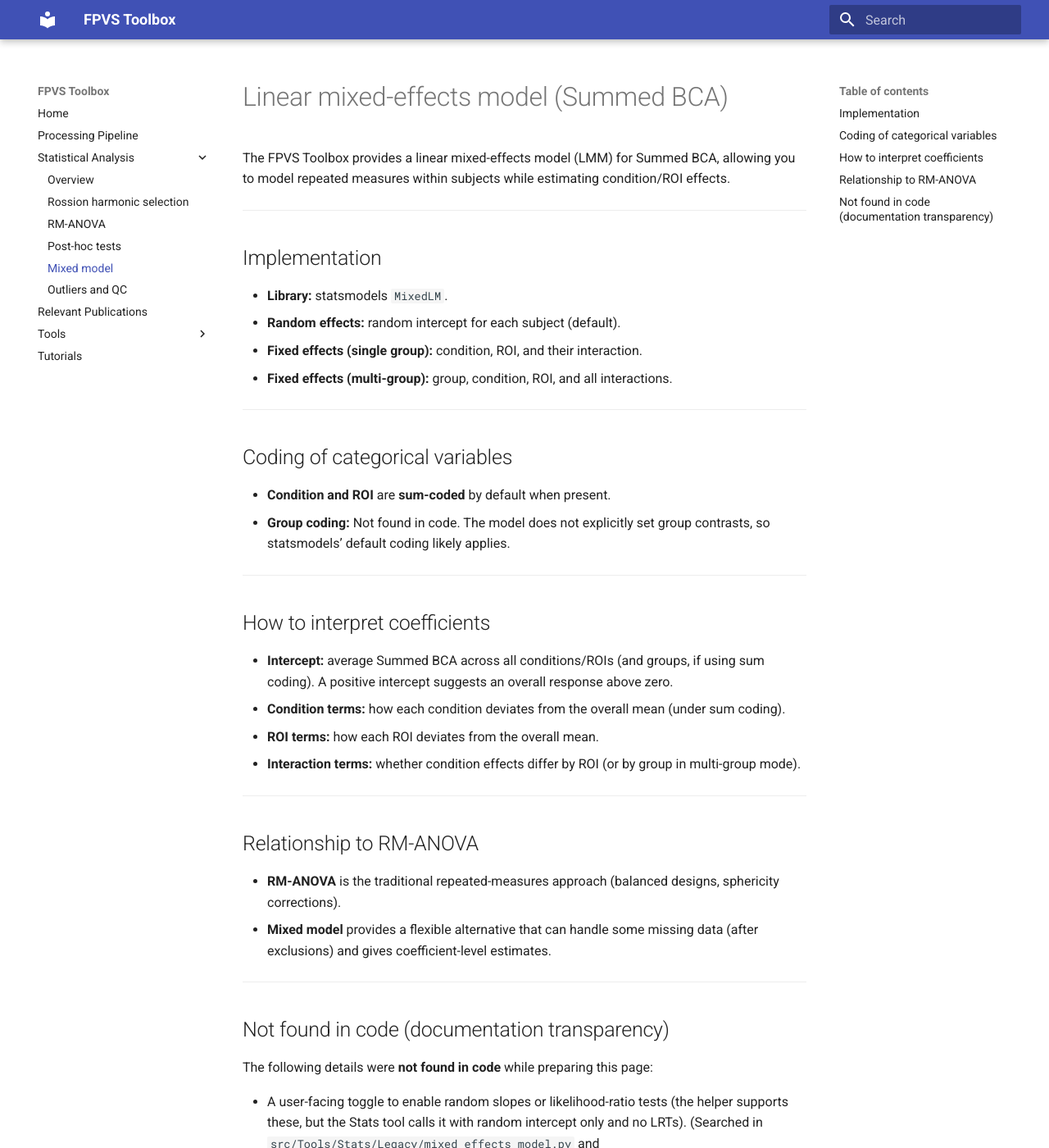
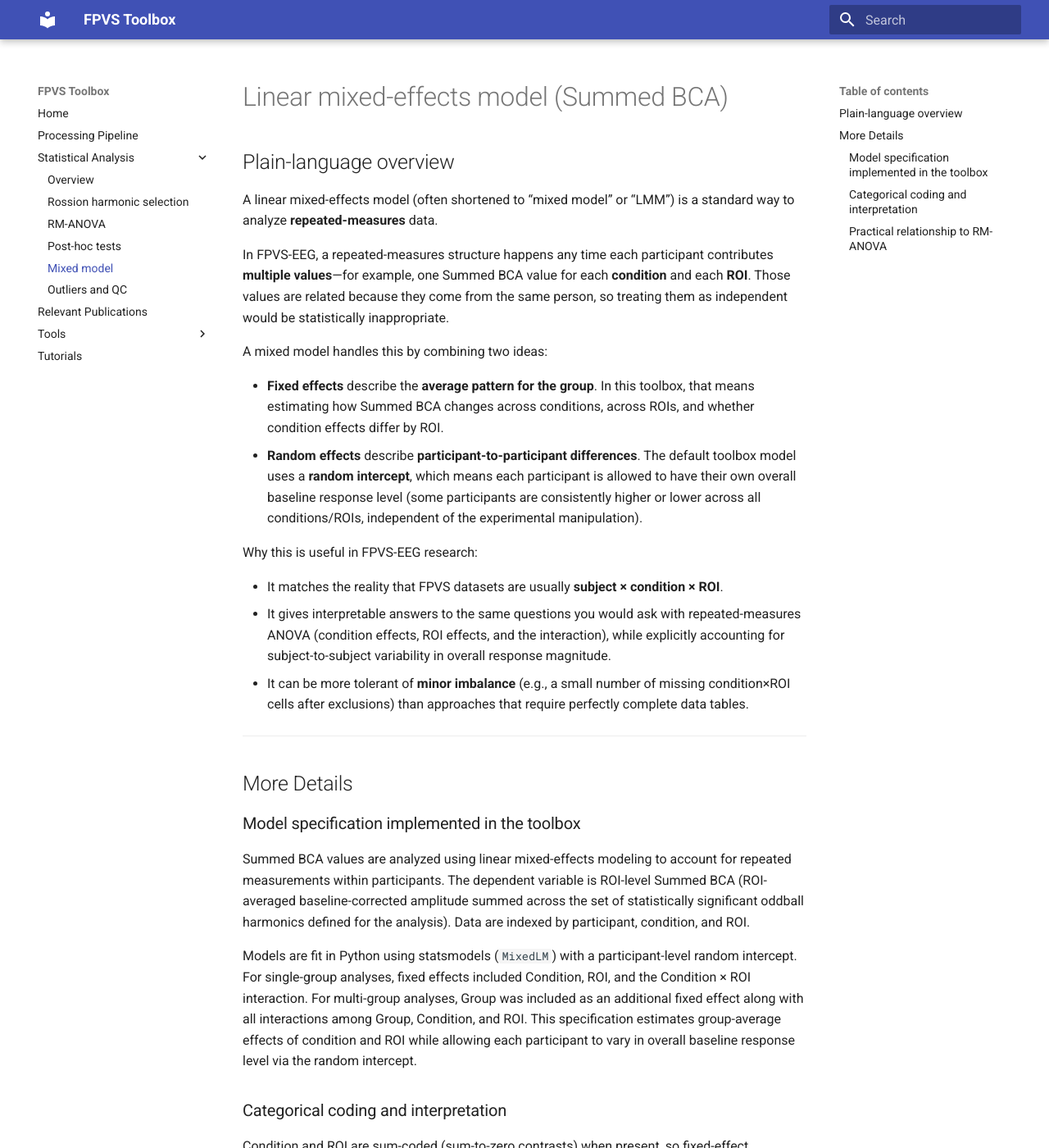
Before and after one commit to zcm58/FPVS-Toolbox-Repo, an MkDocs documentation site: the page built from docs/statistics/mixed-model.md, in a window 1280 px wide and 1400 px high. Shown: the whole window at 82% size. Built offline with MkDocs 1.6.1 and Material for MkDocs 9.7.7, drawn with Linux system fonts in a browser that asks for light colours; some of the changed text lies outside the part shown.

Commit message:
Updated mkdocs information on Linear Mixed Model implementation.

```diff
--- a/docs/statistics/mixed-model.md
+++ b/docs/statistics/mixed-model.md
@@ -1,58 +1,86 @@
 # Linear mixed-effects model (Summed BCA)
 
-The FPVS Toolbox provides a linear mixed-effects model (LMM) for Summed
-BCA, allowing you to model repeated measures within subjects while
-estimating condition/ROI effects.
+## Plain-language overview
+
+A linear mixed-effects model (often shortened to “mixed model” or “LMM”)
+is a standard way to analyze **repeated-measures** data.
+
+In FPVS-EEG, a repeated-measures structure happens any time each
+participant contributes **multiple values**—for example, one Summed BCA
+value for each **condition** and each **ROI**. Those values are related
+because they come from the same person, so treating them as independent
+would be statistically inappropriate.
+
+A mixed model handles this by combining two ideas:
+
+- **Fixed effects** describe the **average pattern for the group**.
+  In this toolbox, that means estimating how Summed BCA changes across
+  conditions, across ROIs, and whether condition effects differ by ROI.
+- **Random effects** describe **participant-to-participant differences**.
+  The default toolbox model uses a **random intercept**, which means each
+  participant is allowed to have their own overall baseline response
+  level (some participants are consistently higher or lower across all
+  conditions/ROIs, independent of the experimental manipulation).
+
+Why this is useful in FPVS-EEG research:
+
+- It matches the reality that FPVS datasets are usually
+  **subject × condition × ROI**.
+- It gives interpretable answers to the same questions you would ask
+  with repeated-measures ANOVA (condition effects, ROI effects, and the
+  interaction), while explicitly accounting for subject-to-subject
+  variability in overall response magnitude.
+- It can be more tolerant of **minor imbalance** (e.g., a small number of
+  missing condition×ROI cells after exclusions) than approaches that
+  require perfectly complete data tables.
 
 ---
 
-## Implementation
+## More Details
 
-- **Library:** statsmodels `MixedLM`.
-- **Random effects:** random intercept for each subject (default).
-- **Fixed effects (single group):** condition, ROI, and their interaction.
-- **Fixed effects (multi-group):** group, condition, ROI, and all
-  interactions.
 
----
+### Model specification implemented in the toolbox
 
-## Coding of categorical variables
+Summed BCA values are analyzed using linear mixed-effects modeling to
+account for repeated measurements within participants. The dependent
+variable is ROI-level Summed BCA (ROI-averaged baseline-corrected
+amplitude summed across the set of statistically significant oddball
+harmonics defined for the analysis). Data are indexed by participant, condition, and ROI.
 
-- **Condition and ROI** are **sum-coded** by default when present.
-- **Group coding:** Not found in code. The model does not explicitly set
-  group contrasts, so statsmodels’ default coding likely applies.
+Models are fit in Python using statsmodels (`MixedLM`) with a
+participant-level random intercept. For single-group analyses, fixed
+effects included Condition, ROI, and the Condition × ROI interaction. For
+multi-group analyses, Group was included as an additional fixed effect
+along with all interactions among Group, Condition, and ROI. This
+specification estimates group-average effects of condition and ROI while
+allowing each participant to vary in overall baseline response level via
+the random intercept.
 
----
+### Categorical coding and interpretation
 
-## How to interpret coefficients
+Condition and ROI are sum-coded (sum-to-zero contrasts) when present, so
+fixed-effect coefficients are interpreted as deviations from the **grand
+mean** across factor levels rather than comparisons to an arbitrary
+reference level. Under this coding:
 
-- **Intercept:** average Summed BCA across all conditions/ROIs (and
-  groups, if using sum coding). A positive intercept suggests an overall
-  response above zero.
-- **Condition terms:** how each condition deviates from the overall mean
-  (under sum coding).
-- **ROI terms:** how each ROI deviates from the overall mean.
-- **Interaction terms:** whether condition effects differ by ROI (or by
-  group in multi-group mode).
+- The **intercept** represents the grand mean Summed BCA across included
+  factor levels.
+- **Condition** and **ROI** terms reflect how each level deviates from
+  that grand mean.
+- The **Condition × ROI** interaction tests whether condition-related
+  changes differ across ROIs (i.e., whether the condition effect depends
+  on ROI).
 
----
+Group contrasts are not explicitly configured in the current workflow,
+so group terms follow the default contrast handling used by statsmodels.
 
-## Relationship to RM-ANOVA
+### Practical relationship to RM-ANOVA
 
-- **RM-ANOVA** is the traditional repeated-measures approach (balanced
-  designs, sphericity corrections).
-- **Mixed model** provides a flexible alternative that can handle some
-  missing data (after exclusions) and gives coefficient-level estimates.
-
----
-
-## Not found in code (documentation transparency)
-
-The following details were **not found in code** while preparing this
-page:
-
-- A user-facing toggle to enable random slopes or likelihood-ratio tests
-  (the helper supports these, but the Stats tool calls it with random
-  intercept only and no LRTs). (Searched in
-  `src/Tools/Stats/Legacy/mixed_effects_model.py` and
-  `src/Tools/Stats/PySide6/stats_workers.py`.)
+RM-ANOVA provides a familiar summary test for within-subject designs, but
+it is most straightforward when every participant contributes a complete,
+balanced set of condition×ROI observations. The mixed model addresses the
+same repeated-measures structure while explicitly modeling
+participant-to-participant differences (via the random intercept) and
+can use all available observations when a small number of cells are
+missing rather than dropping entire participants due to listwise
+deletion.
```
